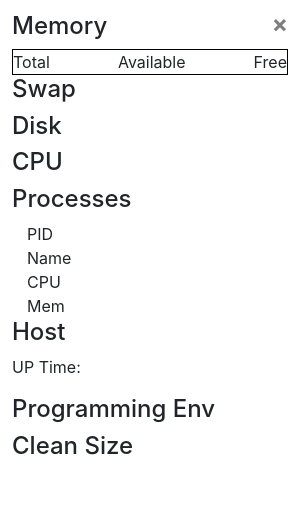
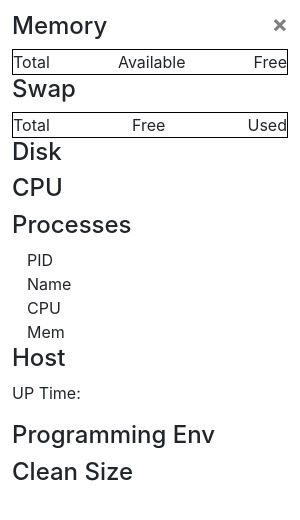
Before and after one commit to phodal/stadal, an Electron app: page gui/views/index.html in a window 300 px wide. Drawn offline with Linux system fonts and the light colour scheme; no server answers.

```diff
--- a/gui/views/index.html
+++ b/gui/views/index.html
@@ -18,8 +18,6 @@
   <link rel="stylesheet" href="../assets/css/index.css">
 
   <script>window.$ = window.jQuery = require('../assets/js/jquery-3.5.1.slim.min.js');</script>
-<!--  <script src="../assets/js/jquery-3.5.1.slim.min.js"></script>-->
-
   <script src="../assets/js/bootstrap.min.js"></script>
   <script src="../assets/js/popper.min.js"></script>
 </head>
@@ -35,6 +33,11 @@
     <div><span class="title">Free      </span><span class="value" id="mem-free"></span></div>
   </div>
   <h4>Swap</h4>
+  <div class="memory-content">
+    <div><span class="title">Total     </span><span class="value" id="swap-total"></span></div>
+    <div><span class="title">Free      </span><span class="value" id="swap-free"></span></div>
+    <div><span class="title">Used      </span><span class="value" id="swap-used"></span></div>
+  </div>
   <div id="swap-container">
 
   </div>
```
Also changed, not shown: gui/src/render/actions.ts (+6 -1 lines).
